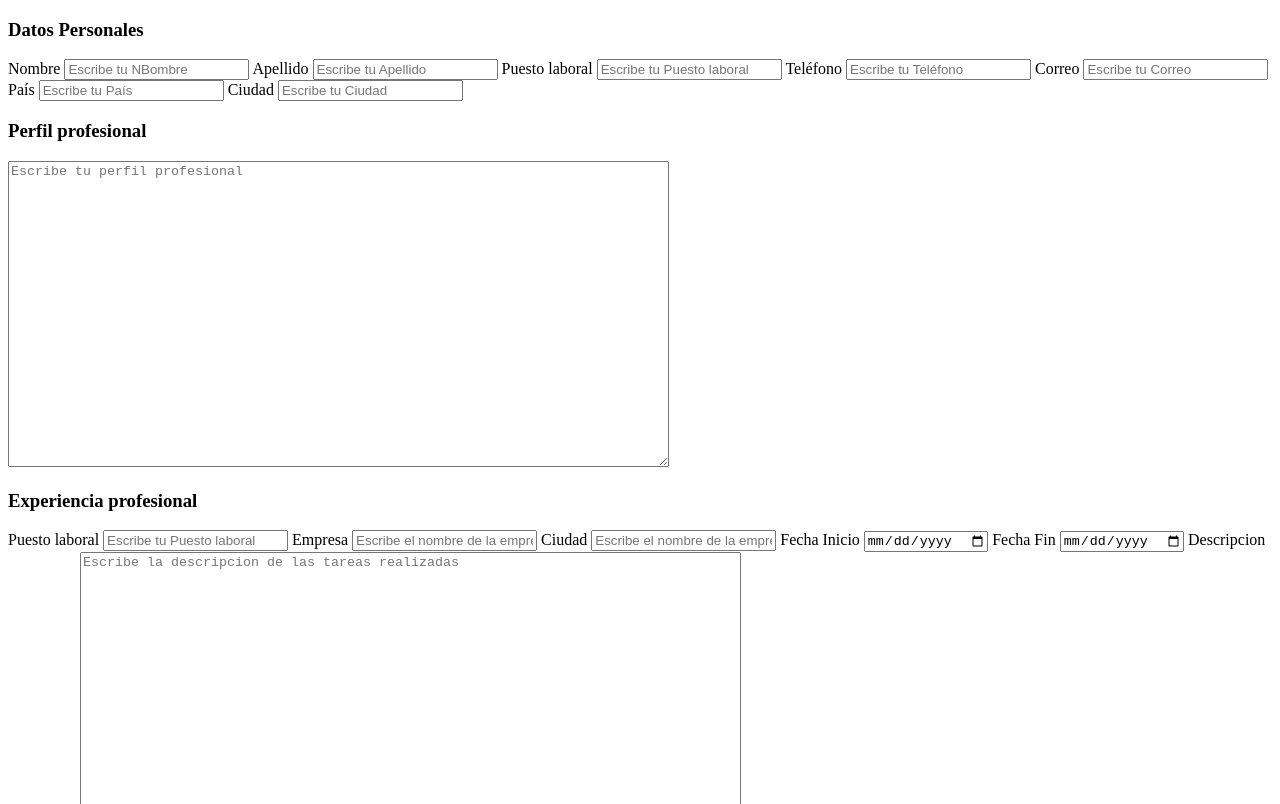
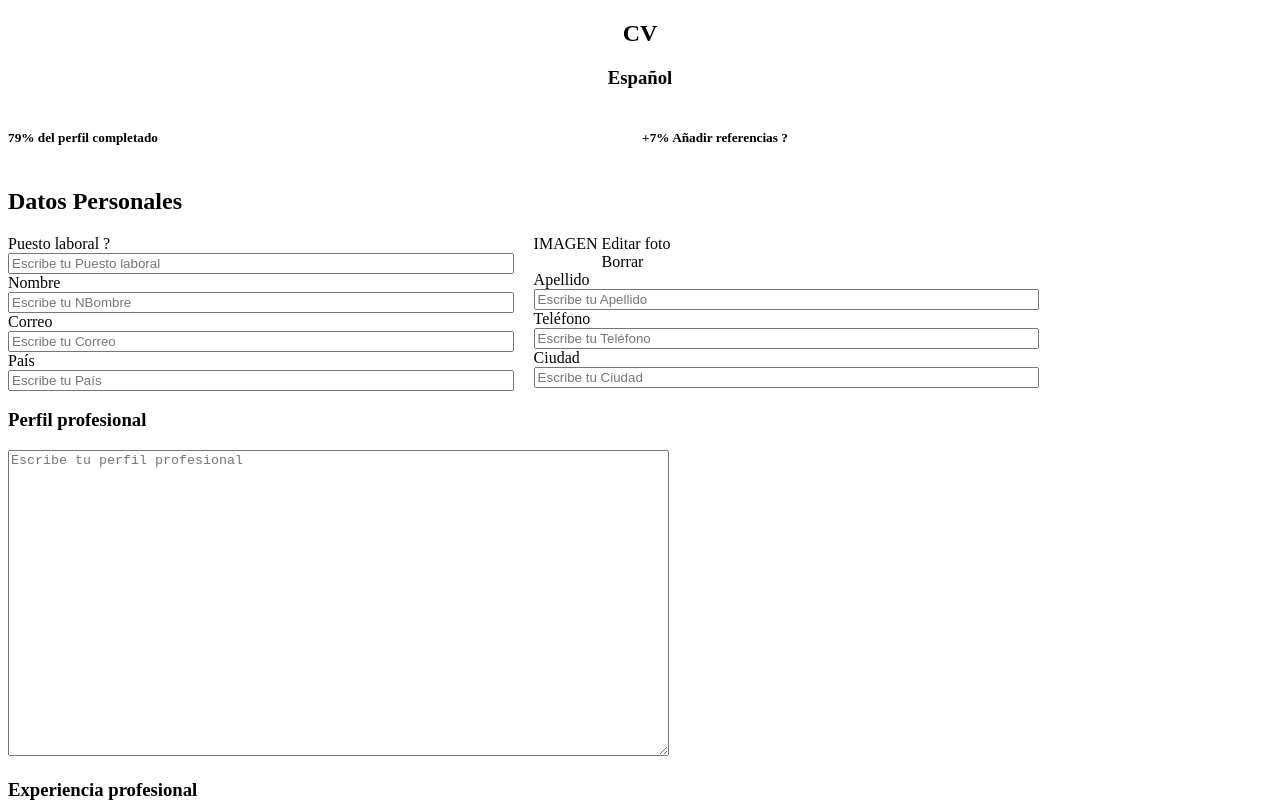
Before and after one commit to RiveroWendy/CV-Helper, a plain HTML site: page index.html in a window 1280 px wide. Shown: the top 804 px of the page. Drawn offline with Linux system fonts and the light colour scheme.

Commit message:
primer commit

```diff
--- a/index.html
+++ b/index.html
@@ -1,78 +1,205 @@
 <!DOCTYPE html>
 <html lang="en">
   <head>
-    <meta charset="UTF-8">
-    <meta http-equiv="X-UA-Compatible" content="IE=edge">
-    <meta name="viewport" content="width=device-width, initial-scale=1.0">
-    <link rel="stylesheet" href="style/style.css">
+    <meta charset="UTF-8" />
+    <meta http-equiv="X-UA-Compatible" content="IE=edge" />
+    <meta name="viewport" content="width=device-width, initial-scale=1.0" />
+    <link rel="stylesheet" href="style/style.css" />
     <title>Formulario</title>
   </head>
   <body>
     <section class="form-generator">
-        <!--Datos personales -->
-        <h3>Datos Personales</h3>
+      <div style="text-align: center;">
+        <h1>CV</h1>
+        <h3>Español</h3>
+      </div>
+
+      <div style="display: flex;">
+        <h5>79% del perfil completado</h5>
+        <h5 style="margin: auto;">+7% Añadir referencias ?</h5>
+      </div>
+
+      <h2>Datos Personales</h2>
       <form action="">
+        <div class="row">
+          <div class="column">
+            <label for="ijob">Puesto laboral ?</label>
+            <input
+              class="controls"
+              id="ijob"
+              type="text"
+              name="job"
+              placeholder="Escribe tu Puesto laboral"
+            />
+
             <label for="iname">Nombre</label>
-            <input class="controls" id="iname" type="text" name="name" placeholder="Escribe tu NBombre">
+            <input
+              class="controls"
+              id="iname"
+              type="text"
+              name="name"
+              placeholder="Escribe tu NBombre"
+            />
+
+            <label for="iemail">Correo</label>
+            <input
+              class="controls"
+              id="iemail"
+              type="email"
+              name="email"
+              placeholder="Escribe tu Correo"
+            />
+            <label for="icountry">País</label>
+            <input
+              class="controls"
+              id="icountry"
+              type="text"
+              name="country"
+              placeholder="Escribe tu País"
+            />
+          </div>
+          <div class="column">
+            <div style="display: block;">
+              <label for="isurname">IMAGEN</label>
+              <label for="">Editar foto</label>
+            </div>
+            <label for="" style="padding-left: 68px;">Borrar</label>
 
             <label for="isurname">Apellido</label>
-            <input class="controls" id="isurname" type="text" name="surname" placeholder="Escribe tu Apellido">
-
-            <label for="ijob">Puesto laboral</label>
-            <input class="controls" id="ijob" type="text" name="job" placeholder="Escribe tu Puesto laboral">
+            <input
+              class="controls"
+              id="isurname"
+              type="text"
+              name="surname"
+              placeholder="Escribe tu Apellido"
+            />
 
             <label for="iphone">Teléfono</label>
-            <input class="controls" id="iphone" type="number" name="phone" placeholder="Escribe tu Teléfono">
-
-            <label for="iemail">Correo</label>
-            <input class="controls" id="iemail" type="email" name="email" placeholder="Escribe tu Correo">
-
-            <label for="icountry">País</label>
-            <input class="controls" id="icountry" type="text" name="country" placeholder="Escribe tu País">
+            <input
+              class="controls"
+              id="iphone"
+              type="number"
+              name="phone"
+              placeholder="Escribe tu Teléfono"
+            />
 
             <label for="icity">Ciudad</label>
-            <input class="controls" id="icity" type="text" name="city" placeholder="Escribe tu Ciudad">
+            <input
+              class="controls"
+              id="icity"
+              type="text"
+              name="city"
+              placeholder="Escribe tu Ciudad"
+            />
+          </div>
+        </div>
+        <div style="display: inline-block;">
           <!--Perfil profesional -->
           <h3>Perfil profesional</h3>
-            <textarea name="iprofessionalprofile" cols="80" rows="20" placeholder="Escribe tu perfil profesional"></textarea>
+          <textarea
+            name="iprofessionalprofile"
+            cols="80"
+            rows="20"
+            placeholder="Escribe tu perfil profesional"
+          ></textarea>
           <!--Experiencia profesional -->
 
           <h3>Experiencia profesional</h3>
 
           <label for="ijobtitle">Puesto laboral</label>
-            <input class="controls" id="ijobtitle" type="text" name="jobtitle" placeholder="Escribe tu Puesto laboral">
+          <input
+            class="controls"
+            id="ijobtitle"
+            type="text"
+            name="jobtitle"
+            placeholder="Escribe tu Puesto laboral"
+          />
 
           <label for="icompany">Empresa</label>
-            <input class="controls" id="icompany" type="text" name="company" placeholder="Escribe el nombre de la empresa">
+          <input
+            class="controls"
+            id="icompany"
+            type="text"
+            name="company"
+            placeholder="Escribe el nombre de la empresa"
+          />
 
           <label for="ijobcity">Ciudad</label>
-            <input class="controls" id="ijobcity" type="text" name="jobcity" placeholder="Escribe el nombre de la empresa">
+          <input
+            class="controls"
+            id="ijobcity"
+            type="text"
+            name="jobcity"
+            placeholder="Escribe el nombre de la empresa"
+          />
 
           <label for="idatestartjob">Fecha Inicio</label>
-            <input class="controls" id="idatestart" type="date" name="datestart">
+          <input
+            class="controls"
+            id="idatestart"
+            type="date"
+            name="datestart"
+          />
 
           <label for="idateend">Fecha Fin</label>
-            <input class="controls" id="idateend" type="date" name="dateend">
+          <input class="controls" id="idateend" type="date" name="dateend" />
           <label for="idescription">Descripcion del trabajo</label>
-            <textarea name="idescription" cols="80" rows="20" placeholder="Escribe la descripcion de las tareas realizadas"></textarea>
+          <textarea
+            name="idescription"
+            cols="80"
+            rows="20"
+            placeholder="Escribe la descripcion de las tareas realizadas"
+          ></textarea>
           <!--Formacion -->
 
           <h3>Formación</h3>
           <label for="ientityeducation">Entidad</label>
-            <input class="controls" id="ientityeducation" type="text" name="entityeducation" placeholder="Escribe sitio de formación">
+          <input
+            class="controls"
+            id="ientityeducation"
+            type="text"
+            name="entityeducation"
+            placeholder="Escribe sitio de formación"
+          />
 
           <label for="ititleeducation">Titulo</label>
-            <input class="controls" id="ititleeducation" type="text" name="titleeducation" placeholder="Escribe sitio de formación">
+          <input
+            class="controls"
+            id="ititleeducation"
+            type="text"
+            name="titleeducation"
+            placeholder="Escribe sitio de formación"
+          />
 
           <label for="idatestart">Fecha Inicio</label>
-            <input class="controls" id="idatestart" type="date" name="datestart">
+          <input
+            class="controls"
+            id="idatestart"
+            type="date"
+            name="datestart"
+          />
 
           <label for="idateend">Fecha Fin</label>
-            <input class="controls" id="idateend" type="date" name="dateend"
+          <input class="controls" id="idateend" type="date" name="dateend" />
           <h3>Redes sociales y/o sitios web</h3>
           <h3>Competencias</h3>
-            <input class="buttons" type="submit" value="Terminar">
+          <input class="buttons" type="submit" value="Terminar" />
+        </div>
       </form>
     </section>
   </body>
 </html>
+
+<style>
+  .column {
+    float: left;
+    width: 40%;
+    display: grid;
+    padding-right: 20px;
+  }
+
+  .row::after {
+    display: table;
+    clear: both;
+  }
+</style>
```
Lines whose indentation alone changed are shown as unchanged.
